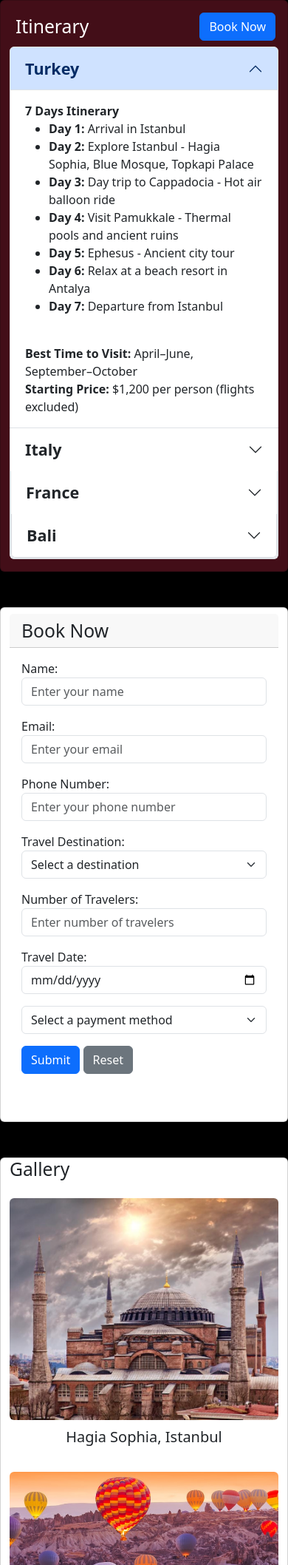
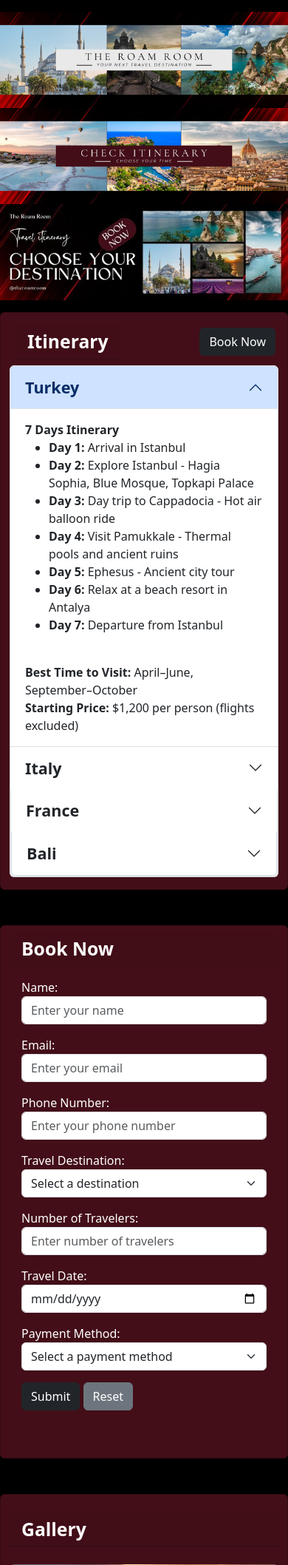
Before and after one commit to AmbreenAmbi04/The-Roam-Room, a PHP site: page / in a window 390 px wide. Shown: the part 76-2192 px from the top of the page at 74% size. Run offline with PHP 8.4, Linux system fonts and the light colour scheme.

Commit message:
Added Banner Section!

```diff
--- a/index.php
+++ b/index.php
@@ -70,7 +70,7 @@ if ($connection)
           <a class="nav-link" href="#gallery">Gallery</a>
         </li>
         <li class="nav-item">
-          <a class="nav-link" href="#">Reviews</a>
+          <a class="nav-link" href="#reviews">Reviews</a>
         </li>
         <li class="nav-item">
           <a class="nav-link" href="#aboutus">About Us</a>
@@ -82,12 +82,26 @@ if ($connection)
     </div>
   </div>
 </nav>
+
+<!--Banner Section-->
+<div class="row mt-3 mb-3">
+  <div class="col-md-4">
+    <img src="images/Banner1.png" alt="Banner Image" class="img-fluid">
+  </div>
+  <div class="col-md-4">
+    <img src="images/Banner2.png" alt="Banner Image" class="img-fluid">
+  </div>
+  <div class="col-md-4">
+    <img src="images/The Roam Room Banner.jpg" alt="Banner Image" class="img-fluid">
+  </div>
+</div>
+
   <!--Itinerary Accordion-->
   <section id="itinerary">
     <div class="container card pt-3 pb-3 text-white" style="background-color: #430E18">
     <div class="d-flex justify-content-between align-items-center pb-2">
-      <h2 class="mb-0 ms-2">Itinerary</h2>
-      <a href="booknow" class="btn btn-primary me-1">Book Now</a>
+      <h2 class="mb-0 ms-2 fw-bold card-header">Itinerary</h2>
+      <a href="#booknow" class="btn btn-red btn-dark me-1">Book Now</a>
     </div>
   <div class="accordion" id="accordionExample">
   <div class="accordion-item">
@@ -185,8 +199,8 @@ if ($connection)
 
   <!--Book Now Form-->
     <section id="booknow">
-    <div class="card container flex-column mt-5 mb-3">
-        <h2 class="card-header form mt-2 pt-2">Book Now</h2>
+    <div class="card container flex-column mt-5 mb-3 text-white" style="background-color: #430E18">
+        <h2 class="card-header form mt-2 pt-2 fw-bold">Book Now</h2>
         <form class="card-body" action="index.php" method="POST" id="bookingForm">
         <label for="name">Name: </label>
         <input type="text" id="name" name="name" class="form-control mb-3" placeholder="Enter your name" required>
@@ -206,12 +220,13 @@ if ($connection)
         <input type="number" id="passenger" name="passenger" class="form-control mb-3" min="1" max="10" placeholder="Enter number of travelers" required>
         <label for="date">Travel Date: </label>
         <input type="date" id="date" name="date" class="form-control mb-3">
+        <label for="payment">Payment Method: </label>
         <select class="form-select mb-3" id="payment" name="payment">
           <option selected>Select a payment method</option>
           <option value="bank">Bank Transfer</option>
           <option value="poa">Pay on Arrival</option>
         </select>
-        <button type="submit" class="btn btn-primary mb-5">Submit</button>
+        <button type="submit" class="btn btn-dark btn-red mb-5">Submit</button>
         <button type="reset" class="btn btn-secondary mb-5">Reset</button>
         </form>
     </div>
@@ -219,8 +234,8 @@ if ($connection)
 
     <!--Gallery Section-->
 <section id="gallery"></section>
-  <div class="container card mt-5 mb-3 col-md-12">
-    <h2 class="mb-4">Gallery</h2>
+  <div class="container card mt-5 mb-3 col-md-12 text-white" style="background-color: #430E18">
+    <h2 class="mb-4 mt-4 fw-bold card-header">Gallery</h2>
     <div class="row">
       <!--Row 1-->
       <!--Image 1-->
@@ -330,7 +345,7 @@ if ($connection)
 
     <!--Contact Us Form-->
     <section id="contactus">
-    <div class="card container flex-column mt-5 mb-3">
+    <div class="card container flex-column mt-5 mb-3 text-white" style="background-color: #430E18">
         <h2 class="card-header form mt-2 pt-2">Contact Us</h2>
         <form class="card-body" action="index.php" method="POST">
         <label for="name">Name: </label>
@@ -340,9 +355,9 @@ if ($connection)
         <label for="subject" id="subject">Subject: </label>
         <input type="text" id="subject" name="subject" class="form-control mb-3">
         <label for="message">Message: </label>
-        <textarea class="form-control" id="message" name="message" rows="4" placeholder="Your message here..."></textarea>
-        <button type="submit" class="btn btn-primary mb-5">Submit</button>
-        <button type="reset" class="btn btn-secondary mb-5">Reset</button>
+        <textarea class="form-control mb-3" id="message" name="message" rows="4" placeholder="Your message here..."></textarea>
+        <button type="submit" class="btn btn-dark btn-red mb-3">Submit</button>
+        <button type="reset" class="btn btn-secondary mb-3">Reset</button>
         </form>
     </div>
     </section>
```
Also changed, not shown: images/Banner1.png (added), images/Banner2.png (added), images/The Roam Room Banner.jpg (added), images/amalfi.jpg (added), images/background.jpg (added), images/blue-mosque.jpg (added), images/ephesus.jpeg (added), images/monaco.jpeg (added), images/nusa.jpg (added), images/pamukkale.jpg (added), images/provence.jpg (added), images/uluwatu.jpg (added), images/venice.jpg (added), 1 other file.
